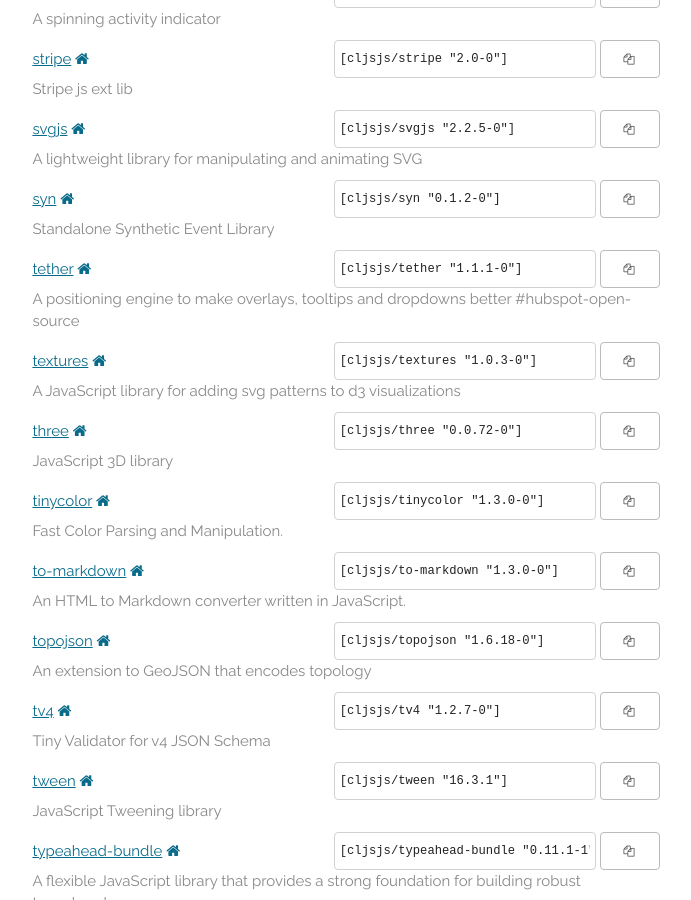
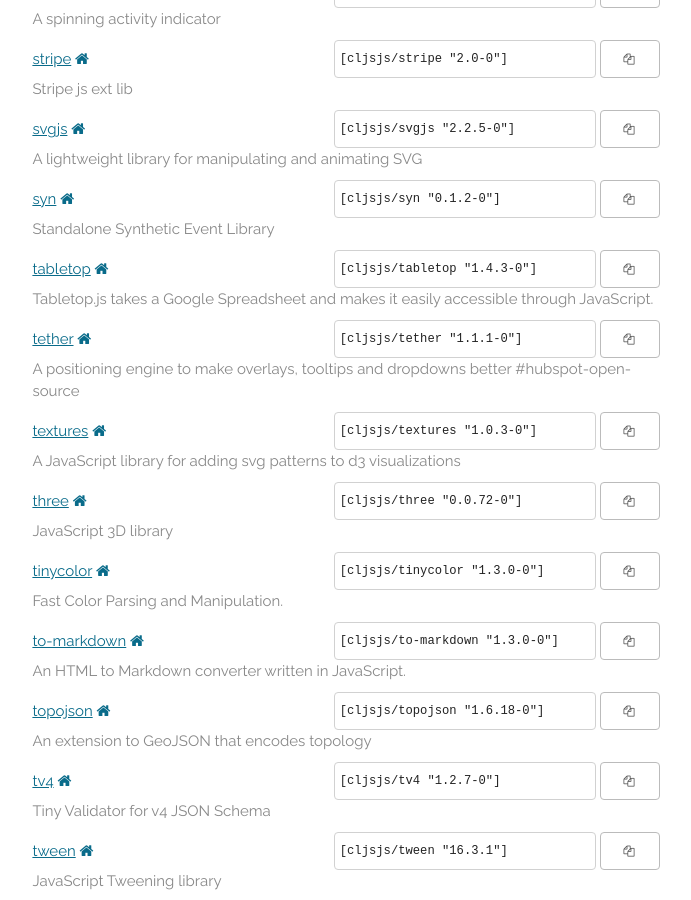
Before and after one commit to cljsjs/cljsjs.github.io, a Jekyll site: the page built from index.markdown, in a window 1280 px wide and 900 px high, scrolled down 12938 px. Shown: the whole window, without its empty margins (294-985 px from the left). Built offline with Jekyll 4.4.1, drawn with Linux system fonts in a browser that asks for light colours; nearby versions of some CDN libraries; comment, search, counter and statistics services are not loaded.

Commit message:
Automatic update

```diff
--- a/_includes/packages.html
+++ b/_includes/packages.html
@@ -1485,6 +1485,15 @@
     <p class="description">Standalone Synthetic Event Library</p>
   </li>
   <li>
+    <a href="https://clojars.org/cljsjs/tabletop">tabletop</a>
+    <a href="https://github.com/jsoma/tabletop" target="new"><i class="fa fa-home"></i></a>
+    <span class="clojars">
+      <input type="text" value='[cljsjs/tabletop "1.4.3-0"]'/>
+      <button data-clipboard-text='[cljsjs/tabletop "1.4.3-0"]'><i class="fa fa-copy"></i></button>
+    </span>
+    <p class="description">Tabletop.js takes a Google Spreadsheet and makes it easily accessible through JavaScript.</p>
+  </li>
+  <li>
     <a href="https://clojars.org/cljsjs/tether">tether</a>
     <a href="http://github.hubspot.com/tether" target="new"><i class="fa fa-home"></i></a>
     <span class="clojars">
```
